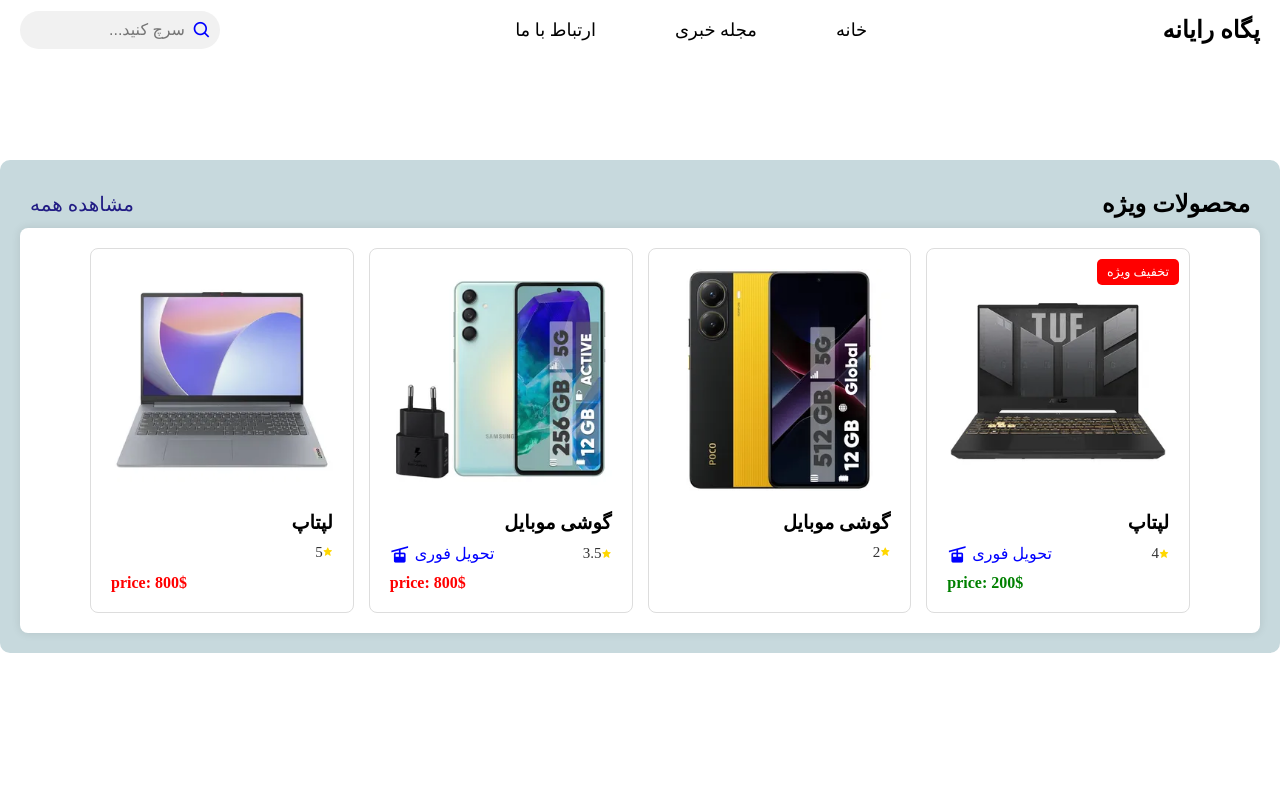
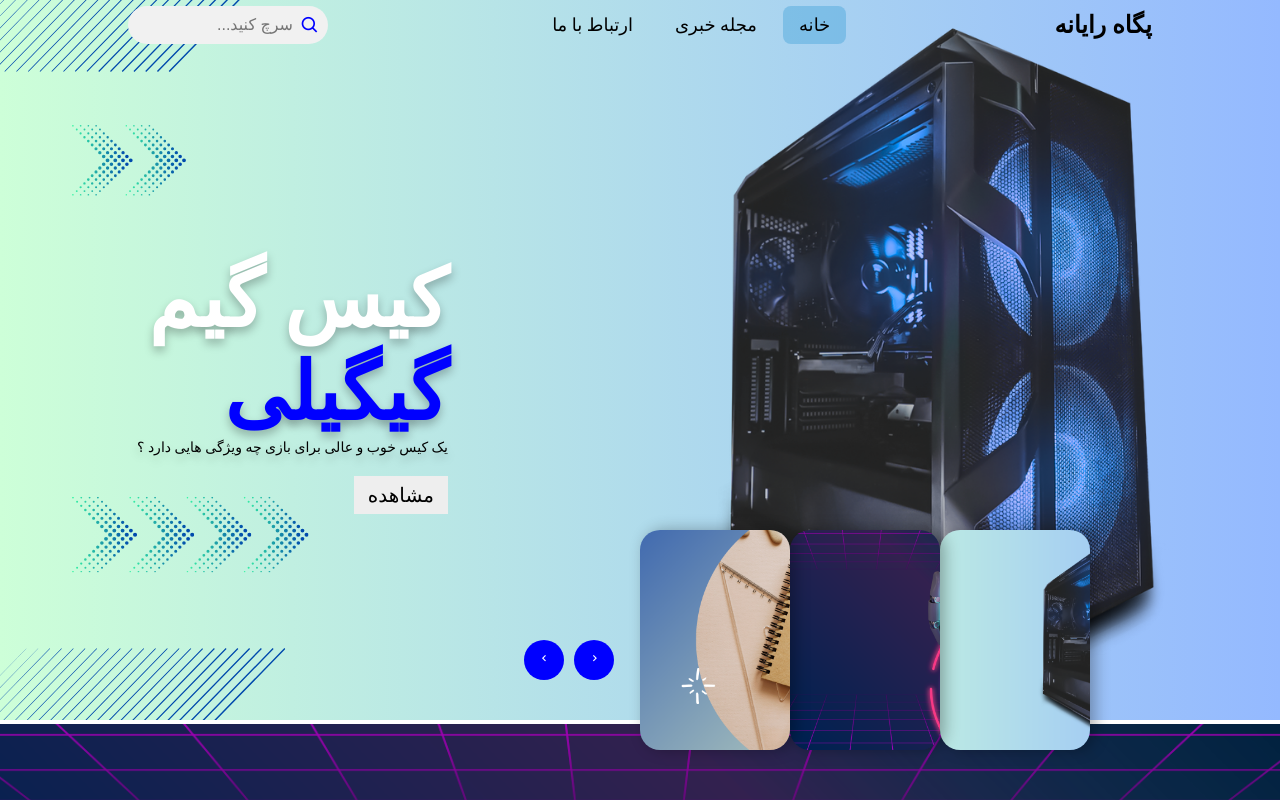
Before and after one commit to elahe-toraj/Pegahrayaneh, a React (Vite) app: page / in a window 1280 px wide. Shown: the top 802 px of the page. Built offline with nearby package versions, Linux system fonts and the light colour scheme.

Commit message:
style slider

```diff
--- a/src/App.jsx
+++ b/src/App.jsx
@@ -1,13 +1,13 @@
 import Header from "./components/Header";
+import ProductView from "./components/Productview";
 import Slider from "./components/slider";
-import ProductView from "./components/Productview";
 import "./harchi.css"
 function App() {
   return (
     <div>
         <Header />
+        <Slider />
       <main>
-        <Slider />
         <ProductView />
       </main>
     </div>
--- a/src/components/Header.jsx
+++ b/src/components/Header.jsx
@@ -8,11 +8,10 @@
         <div className="header">
           <a href="/" className="logo">پگاه رایانه</a>
           <nav className="navbar">
-            <a href="/">خانه</a>
+            <a href="/" className="active">خانه</a>
             <a href="/blog">مجله خبری</a>
             <a href="/ads">ارتباط با ما</a>
           </nav>
-
           <div className="search-box">
             <input type="text" placeholder="سرچ کنید..." />
             <i className="bx bx-search"></i>
--- a/src/components/Slider.jsx
+++ b/src/components/Slider.jsx
@@ -1,11 +1,74 @@
 import React from "react";
 
 const Slider = () => {
-  return (
-    <section>
+    return (
+        <section>
+            <div className="slider">
+                <div className="list">
 
-    </section>
-  );
+                    <div className="item">
+                        <img src="/img/1.png" alt="اسلاید 1" />
+                        <div className="content">
+                            <div className="title">کیس گیم</div>
+                            <div className="type">گیگیلی</div>
+                            <div className="description">
+                                یک کیس خوب و عالی برای بازی چه ویژگی هایی دارد ؟
+                            </div>
+                            <div className="button">
+                                <button>مشاهده</button>
+                            </div>
+                        </div>
+                    </div>
+
+
+                    <div className="item">
+                        <img src="/img/2.png" alt="اسلاید 2" />
+                        <div className="content">
+                            <div className="title">کیس گیم</div>
+                            <div className="type">گیگیلی</div>
+                            <div className="description">
+                                یک کیس خوب و عالی برای بازی چه ویژگی هایی دارد ؟
+                            </div>
+                            <div className="button">
+                                <button>مشاهده</button>
+                            </div>
+                        </div>
+                    </div>
+
+                    <div className="item">
+                        <img src="/img/3.png" alt="اسلاید 3" />
+                        <div className="content">
+                            <div className="title">کیس گیم</div>
+                            <div className="type">گیگیلی</div>
+                            <div className="description">
+                                یک کیس خوب و عالی برای بازی چه ویژگی هایی دارد ؟
+                            </div>
+                            <div className="button">
+                                <button>مشاهده</button>
+                            </div>
+                        </div>
+                    </div>
+                </div>
+
+                <div className="thumbnail">
+                    <div className="item">
+                        <img src="/img/1.png" alt="اسلاید 1" />
+                    </div>
+                    <div className="item">
+                        <img src="/img/2.png" alt="اسلاید 1" />
+                    </div>
+                    <div className="item">
+                        <img src="/img/3.png" alt="اسلاید 1" />
+                    </div>
+                </div>
+                <div className="nextPrevArrows">
+                    <button><i className='bx bx-chevron-right'></i></button>
+                    <button><i className='bx bx-chevron-left'></i></button>
+                </div>
+            </div>
+        </section>
+
+    );
 };
 
 export default Slider;
--- a/src/harchi.css
+++ b/src/harchi.css
@@ -10,41 +10,42 @@
 }
 /* header*/
 .header {
+    max-width: 80%;
+    width: 1140px;
+    margin: auto;
+    height: 50px;
     display: flex;
     align-items: center;
     justify-content: space-between;
-    padding: 10px 20px;
-    background-color: rgb(255, 255, 255);
-    height: 60px;
+    position: relative;
+    z-index: 100;
 }
 
 .logo {
     font-size: 1.5rem;
-    color: rgb(0, 0, 0);
+    color: #000;
     font-weight: bold;
     text-decoration: none;
 }
 
 .navbar {
     display: flex;
-    gap: 15px;
+    gap: 10px;
 }
 
 .navbar a {
-    margin: 0 20px;
-    color: rgb(0, 0, 0);
+    color: #000;
     font-size: 18px;
     text-decoration: none;
-    padding: 8px 12px;
-    border-radius: 20px;
-    transition: all 0.3s ease;
+    padding: 8px 16px;
+    border-radius: 8px;
+    transition: background-color 0.3s ease;
+    font-weight: 500;
 }
 
-.navbar a:hover {
-    color: white;
-    background-color: #59aedf8d;
-    border-radius: 50%;
-    padding: 8px 20px;
+.navbar a:hover,
+.navbar a.active {
+    background-color: rgba(89, 174, 223, 0.55);
 }
 
 /*search*/
@@ -74,6 +75,231 @@
     position: absolute;
     right: 8px;
 }
+/*slider*/
+.slider{
+    width: 100vw;
+    height: 100vh;
+    overflow: hidden;
+    position: relative;
+    margin-top: -100px;
+}
+.slider .list .item {
+    width: 100%;
+    height: 100%;
+    position: relative;
+    inset: 0 0 0 0;
+}
+.slider .list .item img{
+    width: 100%;
+    min-height: 100%;
+    object-fit: cover;
+}
+.content{
+    position: absolute;
+    top: 35%;
+    width: 80%;
+    z-index: 200;
+    left: 25%;
+    transform: translateX(-50%);
+    padding-right: 30%;
+    box-sizing: border-box;
+    color: #fff;
+    text-shadow: 0 5px 10px #0004;
+}
+.slider .list .item .content .title,
+.slider .list .item .content .type{
+    font-size: 5em;
+    font-weight: bold;
+
+}
+.slider .list .item .content .type{
+    color: #00f;
+}
+.slider .list .item .content .description{
+    font-size: 14px;
+    color: #000;
+}
+
+.slider .list .item .content .button{
+    margin-top: 20px;
+}
+
+.slider .list .item .content .button button{
+    border: none;
+    background-color: #eee;
+    padding: 7px 14px;
+    font-size: 20px;
+    font-weight: 500;
+    cursor: pointer;
+    transition: 0.4s;
+}
+.slider .list .item .content .button button:hover{
+    background-color: #00f;
+    color: #eee;
+}
+/*thumbnail*/
+.thumbnail{
+    display: flex;
+    position: absolute;
+    bottom: 50px;
+    left: 50%;
+    width: max-content;
+    z-index: 100;
+}
+.thumbnail .item{
+    width: 150px;
+    height: 220px;
+    flex-shrink: 0;
+    position: relative;
+
+}
+.thumbnail .item img{
+    width: 100%;
+    height: 100%;
+    object-fit: cover;
+    border-radius: 20px;
+    box-shadow: 5px 0 15px rgba(0, 0, 0, 0.3);
+}
+/*nextPrevArrows*/
+.nextPrevArrows{
+    position: absolute;
+    top: 80%;
+    right: 52%;
+    z-index: 100;
+    width: 300px;
+    max-width: 30%;
+    display: flex;
+    gap: 10px;
+    align-items: center;
+}
+.nextPrevArrows button{
+    width: 40px;
+    height: 40px;
+    border-radius: 50%;
+    background-color: #00f;
+    color: #fff;
+    font-family: monospace;
+    font-weight: bold;
+    cursor: pointer;
+    transition: 0.5s;
+}
+.nextPrevArrows button:hover{
+    background-color: #fff;
+    color: #000;
+}
+/* animation part */
+.slider .list .item:nth-child(1) {
+    z-index: 0;
+}
+
+.slider .list .item:nth-child(1) .content .title,
+.slider .list .item:nth-child(1) .content .type,
+.slider .list .item:nth-child(1) .content .description,
+.slider .list .item:nth-child(1) .content .button {
+    transform: translateY(50px);
+    filter: blur(20px);
+    opacity: 0;
+}
+
+@keyframes showContent {
+    to {
+        transform: translateY(0px);
+        filter: blur(0px);
+        opacity: 1;
+    }
+}
+.slider .list .item:nth-child(1) .content .title {
+    animation: showContent 0.5s linear 1 forwards;
+    animation-delay: 0.4s;
+}
+
+.slider .list .item:nth-child(1) .content .type {
+    animation: showContent 0.5s linear 1 forwards;
+    animation-delay: 0.6s;
+}
+
+.slider .list .item:nth-child(1) .content .description {
+    animation: showContent 0.5s linear 1 forwards;
+    animation-delay: 0.8s;
+}
+
+.slider .list .item:nth-child(1) .content .button {
+    animation: showContent 0.5s linear 1 forwards;
+    animation-delay: 1s;
+}
+
+/*animaation for next*/
+.slider.right .list .item:nth-child(1) img {
+    width: 150px;
+    height: 220px;
+    position: absolute;
+    bottom: 50px;
+    left: 50%;
+    border-radius: 30px;
+    animation: showImage 0.5s linear 1 forwards;
+
+}
+
+.slider .right .thumbnail .item:nth-last-child(1){
+    overflow: hidden;
+    animation: showThumbnail 0.5s linear 1 forwards;
+}
+.slider .left .list .item img{
+    z-index: 100;
+}
+@keyframes showThumbnail {
+    from{
+        width: 0;
+        opacity: 0;
+    }
+}
+.slider.right .thumbnail {
+    animation: effectNext .5s linear 1 forwards;
+}
+
+@keyframes effectNext{
+    from{
+        transform: translateX(150px);
+    }
+}
+/*animaation for prev*/
+.slider.left .list .item:nth-child(2) {
+    z-index: 2;
+}
+.slider.left .list .item:nth-child(2) img {
+    position: absolute;
+    bottom: 0;
+    left: 0;
+    animation:  outFrame 0.5s linear 1 forwards;
+}
+@keyframes outFrame{
+    to{
+        width: 150px;
+        height: 220px;
+        bottom: 50px;
+        left: 50%;
+        border-radius: 20px;
+    }
+}
+.slider.left .thumbnail .item:nth-child(2){
+    overflow: hidden;
+    opacity: 0;
+    animation: showThumbnail -.5s linear 1 forwards;
+}
+.slider .list .item:nth-child(2) .content .title,
+.slider .list .item:nth-child(2) .content .type,
+.slider .list .item:nth-child(2) .content .description,
+.slider .list .item:nth-child(2) .content .button {
+    animation: contentOut 0.5s 1s linear 1 forwards;
+}
+@keyframes contentOut {
+    to{
+        transform:  translateY(-150px);
+        filter: blur(20px);
+        opacity: 0;
+    }
+}
+
 /*Card*/
 .red {
     color: red;
@@ -204,3 +430,16 @@
     font-size: 20px;
     color: #00f;
 }
+
+
+
+
+
+@media screen and (max-width: 678){
+    .slider .list .item .content{
+        padding-right: 0;
+    }
+    .slider .list .item .on .title{
+        font-size: 30px;
+    }
+}
```
